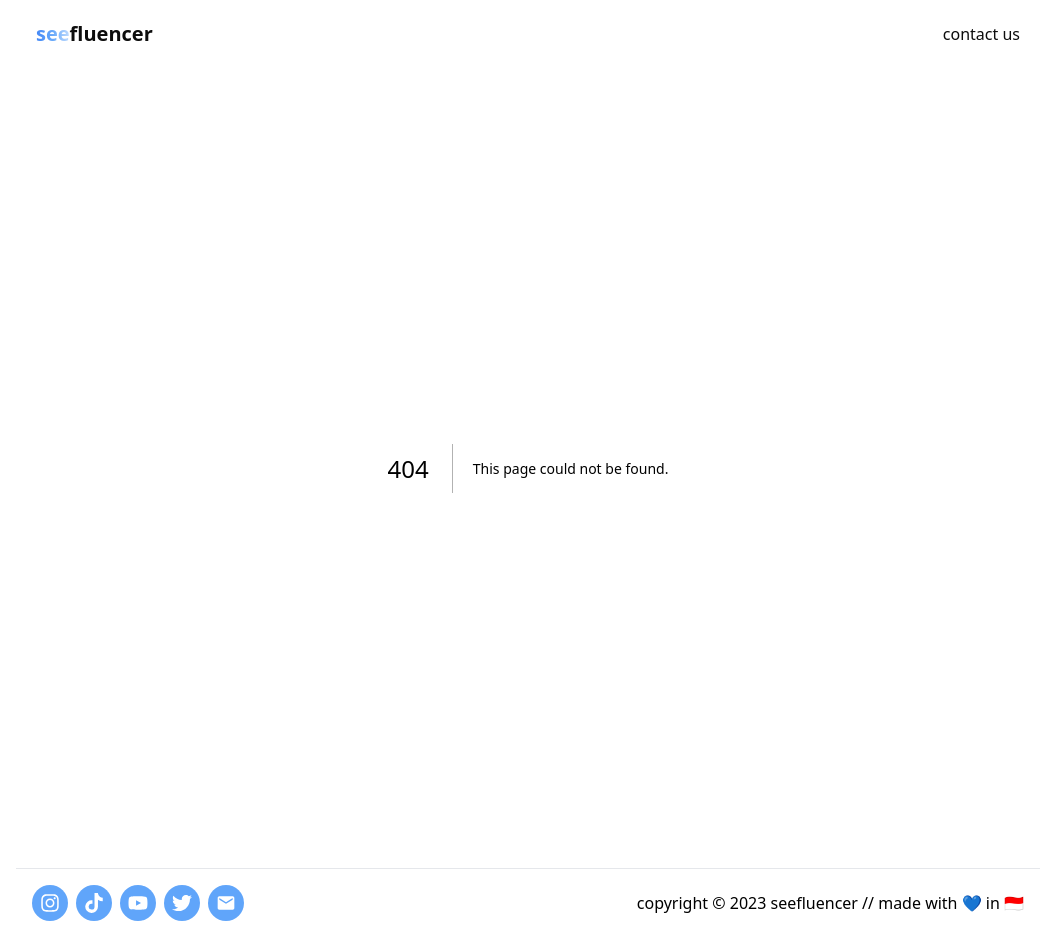
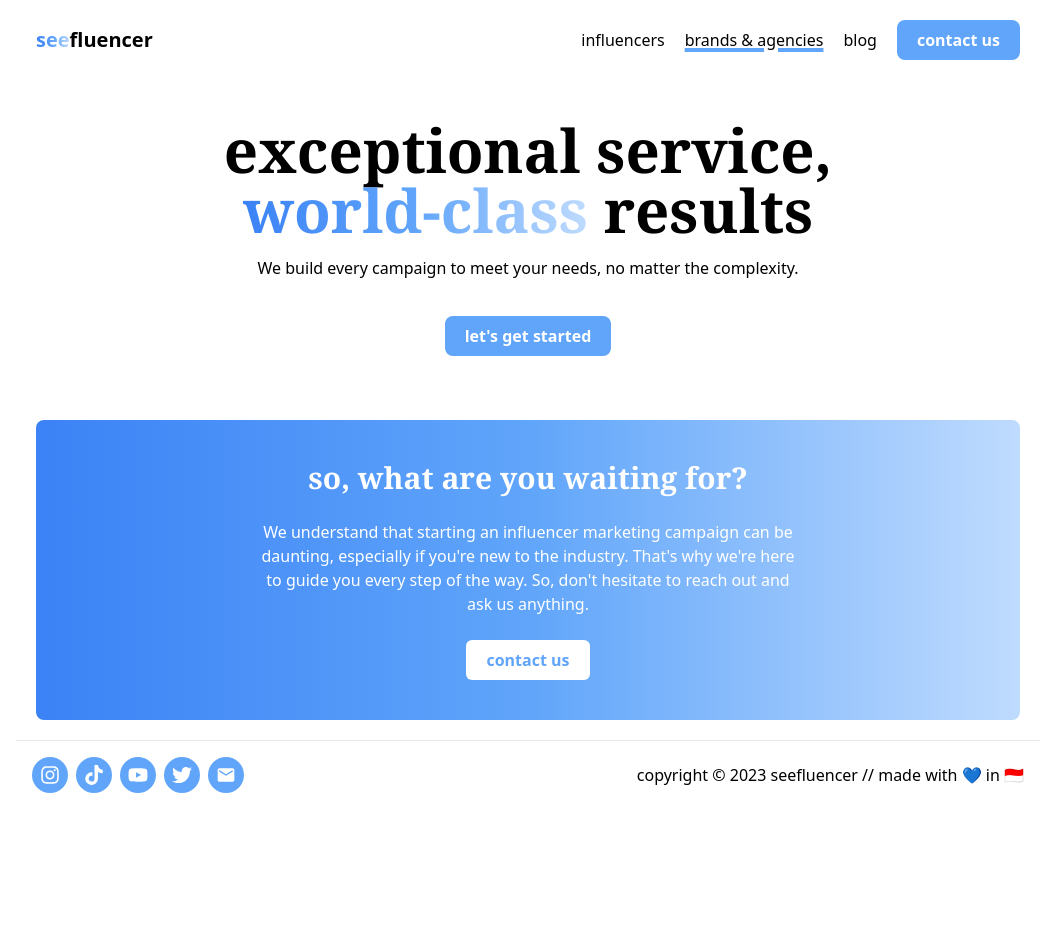
Before and after one commit to joylodra/seefluencer, a Next.js app: page /brands in a window 1280 px wide. Before the commit this address had no page. Shown: the whole page, without its empty margins (112-1167 px from the left). After the commit the page ends 809 px from the top, so only its background shows below. Built offline with nearby package versions, Linux system fonts and the light colour scheme.

Commit message:
Added Influencers page, Brands page, and Blog page

```diff
--- /dev/null
+++ b/app/blog/page.tsx
@@ -0,0 +1,28 @@
+import Hero from "../components/Global/Hero";
+
+export const metadata = {
+  title: "for influencers",
+  keywords: ["joyplannr", "social media", "scheduling", "planning"],
+  description:
+    "elevate your social media game with joyplannr, a powerful social media management tool 💥",
+};
+
+const Blog = () => {
+  return (
+    <div className="flex flex-col gap-16">
+      <Hero
+        customTitle={
+          <>
+            read our latest{" "}
+            <span className="bg-gradient-to-r from-blue-500 via-blue-400 to-blue-200 inline-block text-transparent bg-clip-text">
+              articles
+            </span>{" "}
+          </>
+        }
+        description="Equip with knowledge immensive, to make yourself expensive."
+      />
+    </div>
+  );
+};
+
+export default Blog;
--- /dev/null
+++ b/app/brands/page.tsx
@@ -0,0 +1,42 @@
+// Custom Components
+import Hero from "../components/Global/Hero";
+import Cta from "../components/Global/Cta";
+
+export const metadata = {
+  title: "for brands & agencies",
+  keywords: ["joyplannr", "social media", "scheduling", "planning"],
+  description:
+    "elevate your social media game with joyplannr, a powerful social media management tool 💥",
+};
+
+const Influencers = () => {
+  return (
+    <div className="flex flex-col gap-16">
+      <Hero
+        customTitle={
+          <>
+            exceptional service,{" "}
+            <span className="bg-gradient-to-r from-blue-500 via-blue-400 to-blue-200 inline-block text-transparent bg-clip-text">
+              world-class
+            </span>{" "}
+            results
+          </>
+        }
+        description="We build every campaign to meet your needs, no matter the complexity."
+        buttonText="let's get started"
+        href="/"
+      />
+
+      <Cta
+        title="so, what are you waiting for?"
+        description="We understand that starting an influencer marketing campaign can be daunting, especially if
+        you're new to the industry. That's why we're here to guide you every step of the way. So, don't hesitate to
+        reach out and ask us anything."
+        href="https://wa.me/6285174259955"
+        buttonText="contact us"
+      />
+    </div>
+  );
+};
+
+export default Influencers;
--- a/app/components/Global/Cta.tsx
+++ b/app/components/Global/Cta.tsx
@@ -19,8 +19,9 @@ const Cta = ({ title, description, href, buttonText }: CtaProps) => {
         <p>{description}</p>
 
         <Link
+          target="_blank"
           href={href}
-          className="text-blue-400 bg-white px-5 py-3 font-bold rounded-md hover:shadow-lg transition-all"
+          className="text-blue-400 bg-white px-5 py-2 font-bold rounded-md hover:shadow-lg transition-all"
         >
           {buttonText}
         </Link>
--- a/app/components/Global/Hero.tsx
+++ b/app/components/Global/Hero.tsx
@@ -36,7 +36,7 @@ const Hero = ({
         <Link
           target="_blank"
           href={href}
-          className="mt-5 px-5 py-3 bg-blue-400 text-white rounded-lg hover:shadow-md transition-all font-bold"
+          className="mt-5 px-5 py-2 bg-blue-400 text-white rounded-lg hover:shadow-md transition-all font-bold"
         >
           {buttonText}
         </Link>
--- a/app/components/Global/Title.tsx
+++ b/app/components/Global/Title.tsx
@@ -8,7 +8,7 @@ interface TitleProps {
 const Title = ({ title, description }: TitleProps) => {
   return (
     <div className="flex flex-col gap-2">
-      <h2 className="text-4xl font-bold">{title}</h2>
+      <h2 className="text-4xl font-bold font-serif">{title}</h2>
 
       <p>{description}</p>
     </div>
--- a/app/components/Navbar/Navbar.tsx
+++ b/app/components/Navbar/Navbar.tsx
@@ -1,14 +1,37 @@
 "use client";
 
 // React & Next Hooks
-import { useState, useEffect } from "react";
+import { useState, useEffect, useCallback } from "react";
+import { usePathname, useRouter } from "next/navigation";
 
 // Custom Components
 import Logo from "./Logo";
 import Link from "next/link";
 
+// Icons & Images
+import { HiMenuAlt4 } from "react-icons/hi";
+import { GrFormClose } from "react-icons/gr";
+
+export const menu = [
+  { title: "influencers", href: "/influencers" },
+  { title: "brands & agencies", href: "/brands" },
+  { title: "blog", href: "/blog" },
+];
+
 const Navbar = () => {
+  const router = useRouter();
+
   const [top, setTop] = useState(true);
+  const [isMenuOpen, setIsMenuOpen] = useState(false);
+
+  let pathname = usePathname() || "/";
+  if (pathname.includes("/blog/")) {
+    pathname = "/blog";
+  }
+
+  const toggleMenuOpen = useCallback(() => {
+    setIsMenuOpen((value) => !value);
+  }, []);
 
   useEffect(() => {
     const scrollHandler = () => {
@@ -19,9 +42,7 @@ const Navbar = () => {
   }, [top]);
 
   return (
-    <div
-      className={`sticky top-0 z-50 bg-white opacity-95 ${!top && `shadow-lg`}`}
-    >
+    <div className={`sticky top-0 z-50 bg-white ${!top && `shadow-lg`}`}>
       <div className="mx-auto max-w-5xl p-5 flex flex-row justify-between items-center">
         <Link className="text-xl font-bold" href="/">
           <span className="bg-gradient-to-r from-blue-500 via-blue-400 to-blue-200 inline-block text-transparent bg-clip-text">
@@ -30,13 +51,59 @@ const Navbar = () => {
           fluencer
         </Link>
 
-        <Link
-          target="_blank"
-          href="https://wa.me/6285174259955"
-          className="hover:underline"
+        <div className="hidden md:flex flex-row gap-5 items-center">
+          {menu.map((item) => (
+            <Link
+              href={item.href}
+              className={`hover:underline decoration-blue-400 decoration-4 ${
+                pathname === item.href ? "underline" : ""
+              }`}
+            >
+              {item.title}
+            </Link>
+          ))}
+
+          <Link
+            target="_blank"
+            href="https://wa.me/6285174259955"
+            className="px-5 py-2 bg-blue-400 text-white rounded-lg hover:shadow-md transition-all font-bold"
+          >
+            contact us
+          </Link>
+        </div>
+
+        <div
+          onClick={toggleMenuOpen}
+          className="block md:hidden cursor-pointer hover:opacity-70 transition py-2"
         >
-          contact us
-        </Link>
+          {isMenuOpen ? <GrFormClose size={28} /> : <HiMenuAlt4 size={28} />}
+        </div>
+
+        {isMenuOpen && (
+          <div className="md:hidden absolute rounded-xl shadow-3xl w-3/4 bg-white right-0 top-20 text-sm overflow-hidden">
+            <div className="flex flex-col">
+              {menu.map((item) => (
+                <div
+                  onClick={() => {
+                    router.push(item.href);
+                    setIsMenuOpen(false);
+                  }}
+                  className="px-4 py-2 hover:bg-blue-400 hover:text-white transition cursor-pointer"
+                >
+                  {item.title}
+                </div>
+              ))}
+
+              <Link
+                target="_blank"
+                href="https://wa.me/6285174259955"
+                className="border-t px-4 py-2 hover:bg-blue-400 hover:text-white transition cursor-pointer"
+              >
+                contact us
+              </Link>
+            </div>
+          </div>
+        )}
       </div>
     </div>
   );
--- /dev/null
+++ b/app/influencers/page.tsx
@@ -0,0 +1,41 @@
+// Custom Components
+import Hero from "../components/Global/Hero";
+import Cta from "../components/Global/Cta";
+
+export const metadata = {
+  title: "for influencers",
+  keywords: ["joyplannr", "social media", "scheduling", "planning"],
+  description:
+    "elevate your social media game with joyplannr, a powerful social media management tool 💥",
+};
+
+const Influencers = () => {
+  return (
+    <div className="flex flex-col gap-16">
+      <Hero
+        customTitle={
+          <>
+            join our{" "}
+            <span className="bg-gradient-to-r from-blue-500 via-blue-400 to-blue-200 inline-block text-transparent bg-clip-text">
+              community
+            </span>{" "}
+          </>
+        }
+        description="We connect creators with the best brands in the world."
+        buttonText="join now"
+        href="/"
+      />
+
+      <Cta
+        title="so, what are you waiting for?"
+        description="We understand that starting an influencer marketing campaign can be daunting, especially if
+        you're new to the industry. That's why we're here to guide you every step of the way. So, don't hesitate to
+        reach out and ask us anything."
+        href="https://wa.me/6285174259955"
+        buttonText="contact us"
+      />
+    </div>
+  );
+};
+
+export default Influencers;
--- a/app/layout.tsx
+++ b/app/layout.tsx
@@ -53,7 +53,7 @@ export default function RootLayout({
     <html lang="en">
       <body>
         <Navbar />
-        <main className="mx-auto max-w-5xl px-3">{children}</main>
+        <main className="mx-auto max-w-5xl p-5">{children}</main>
         <Footer />
         <Analytics />
       </body>
--- a/app/page.tsx
+++ b/app/page.tsx
@@ -1,7 +1,4 @@
 "use client";
-
-// React & Next Hooks
-import Link from "next/link";
 
 // Icons & Images
 import Title from "./components/Global/Title";
@@ -11,7 +8,7 @@ import Cta from "./components/Global/Cta";
 
 export default function Home() {
   return (
-    <div className="mx-auto max-w-5xl flex flex-col py-5 gap-14">
+    <div className="flex flex-col gap-16">
       <Hero
         customTitle={
           <>
@@ -22,18 +19,22 @@ export default function Home() {
             can make with seefluencer
           </>
         }
-        description="Our goal is to help your business increase brand awareness and sales through the power of influencer
-        marketing. With us, you can see the impact of your brand through our carefully selected network of influencers."
+        description="Our goal is to help your business increase brand awareness and sales through the power of influencers."
         href="https://wa.me/6285174259955"
         buttonText="contact us"
       />
 
-      <div className="flex flex-col gap-10 text-center font-serif justify-center items-center">
+      <div className="aspect-w-16 aspect-h-9">
+        <iframe
+          allow="fullscreen;"
+          src="https://www.youtube.com/embed/tygLJPp2wT8"
+        />
+      </div>
+
+      <div className="flex flex-col gap-10 text-center justify-center items-center">
         <Title
           title="why us? 👋"
-          description="At seefluencer, we prioritize transparency and authenticity in all of our partnerships.
-          Our platform provides a seamless experience for brands to connect with the most relevant influencers
-          in their niche, ensuring that every collaboration is tailored to your unique needs."
+          description="At seefluencer, we prioritize transparency and authenticity in all of our partnerships."
         />
 
         <div className="grid grid-cols-1 md:grid-cols-2 gap-10">
@@ -42,7 +43,7 @@ export default function Home() {
               <div className="p-4 rounded-full bg-blue-400 shadow-lg">
                 {item.icon}
               </div>
-              <h2 className="text-2xl font-bold">{item.title}</h2>
+              <h2 className="text-2xl font-bold font-serif">{item.title}</h2>
               <p>{item.description}</p>
             </div>
           ))}
@@ -51,8 +52,8 @@ export default function Home() {
 
       <Cta
         title="so, what are you waiting for?"
-        description="We understand that starting an influencer marketing campaign can be daunting, especially if
-        you're new to the industry. That's why we're here to guide you every step of the way. So, don't hesitate to
+        description="We understand that starting an influencer marketing campaign can be daunting.
+        That's why we're here to guide you every step of the way. So, don't hesitate to
         reach out and ask us anything."
         href="https://wa.me/6285174259955"
         buttonText="contact us"
--- a/package.json
+++ b/package.json
@@ -9,6 +9,8 @@
     "lint": "next lint"
   },
   "dependencies": {
+    "@tailwindcss/aspect-ratio": "^0.4.2",
+    "@tailwindcss/typography": "^0.5.9",
     "@types/node": "18.15.11",
     "@types/react": "18.0.33",
     "@types/react-dom": "18.0.11",
--- a/tailwind.config.js
+++ b/tailwind.config.js
@@ -12,5 +12,8 @@ module.exports = {
       },
     },
   },
-  plugins: [],
+  plugins: [
+    require("@tailwindcss/typography"),
+    require("@tailwindcss/aspect-ratio"),
+  ],
 };
```
Also changed, not shown: 1 other file (tests, documents, lock files or other folders).
